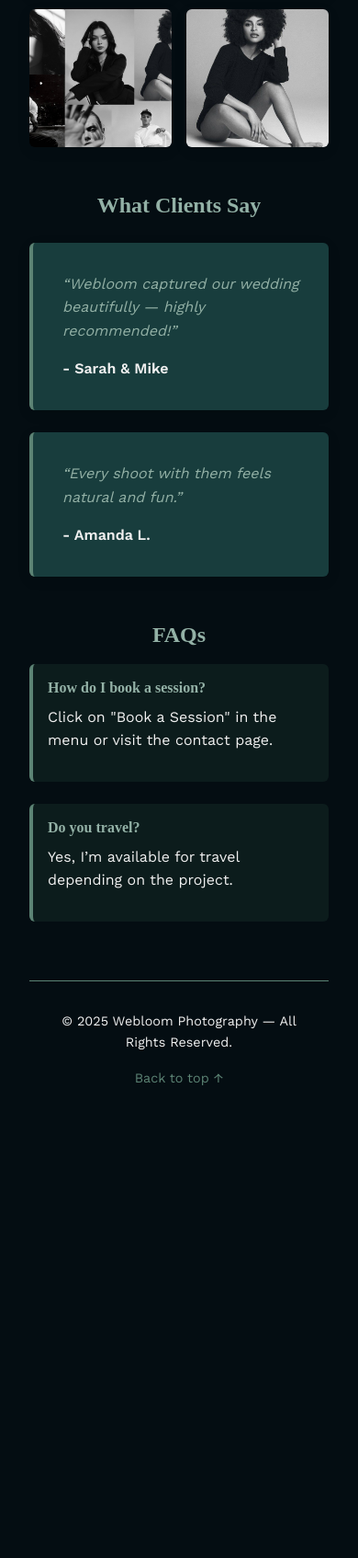
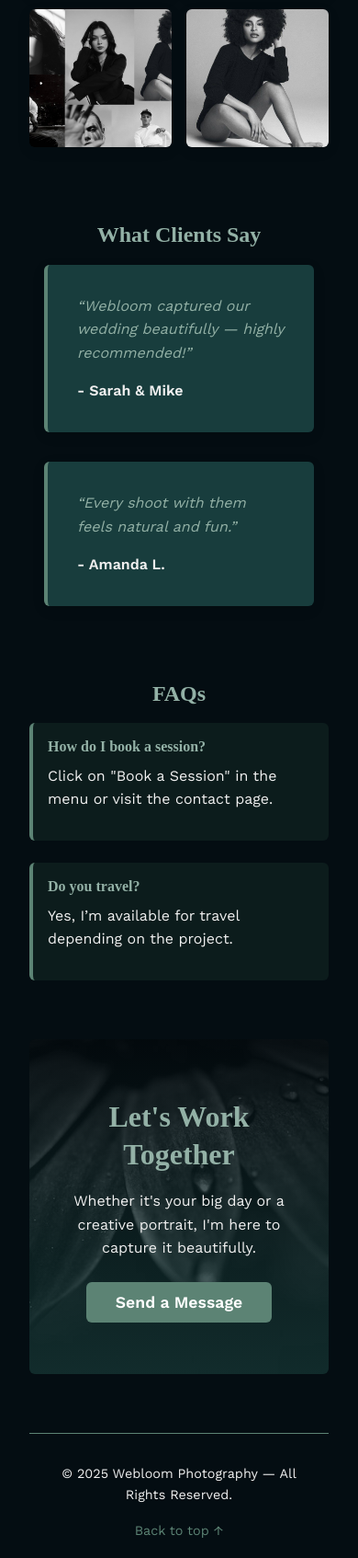
Before and after one commit to Herman-Gathege/photographer-site, a Flask app: page / in a window 390 px wide. Shown: the part 2640-4334 px from the top of the page at 92% size. Before the commit the page ends 3820 px from the top, so only its background shows below. Run offline with Flask 3, Linux system fonts and the light colour scheme; some web fonts are replaced.

Commit message:
worked on styling

```diff
--- a/backend/app/static/css/styles.css
+++ b/backend/app/static/css/styles.css
@@ -25,6 +25,10 @@
   padding: 0;
 }
 
+html, body {
+  overflow-x: hidden;
+}
+
 html {
   scroll-behavior: smooth;
 }
@@ -36,7 +40,13 @@ body {
   line-height: 1.6;
   padding: 2rem;
   scroll-behavior: smooth;
+  cursor: none;
 }
+
+body, a, button, .button {
+  cursor: none !important;
+}
+
 
 /* === TYPOGRAPHY === */
 h1, h2, h3, h4, h5 {
@@ -522,24 +564,46 @@ ul li a:hover {
 
 
 /* === TESTIMONIALS === */
+#testimonials {
+  width: 100%;
+  padding: 2rem 1rem;
+  overflow-x: hidden;
+}
+
+.testimonials-wrapper {
+  display: flex;
+  flex-wrap: wrap;
+  justify-content: center;
+  gap: 2rem;
+  max-width: 100%;
+}
+
 .testimonial {
   background-color: var(--color-panel);
   padding: 2rem;
-  margin-top: 1.5rem;
   border-left: 4px solid var(--color-accent);
   border-radius: var(--radius);
   box-shadow: var(--shadow);
+  flex: 1 1 300px;
+  max-width: 300px;
+  box-sizing: border-box;
+  transition: transform 0.3s ease;
+}
+
+.testimonial:hover {
+  transform: translateY(-4px);
 }
 
 .testimonial p {
   font-style: italic;
   color: var(--color-muted);
+  margin-bottom: 1rem;
 }
 
 .testimonial strong {
   display: block;
-  margin-top: 0.5rem;
   color: var(--color-text);
+  font-weight: bold;
 }
 
 /* === FAQ SECTION === */
@@ -579,11 +643,87 @@ ul li a:hover {
   color: var(--color-muted);
 }
 
+/* === CONTACT SECTION === */
+.contact-section {
+  position: relative;
+  background:
+    linear-gradient(rgba(4, 13, 18, 0.7), rgba(24, 61, 61, 0.7)),
+    url('/static/images/hero5.jpeg') center center / cover no-repeat;
+  padding: 6rem 2rem;
+  text-align: center;
+  color: var(--color-text);
+  background-attachment: fixed;
+  border-radius: var(--radius);
+  margin-top: 4rem;
+}
+
+.contact-overlay {
+  max-width: 700px;
+  margin: 0 auto;
+}
+
+.contact-section h2 {
+  font-size: 2.5rem;
+  color: var(--color-muted);
+  margin-bottom: 1rem;
+  font-family: var(--font-heading);
+}
+
+.contact-section p {
+  font-size: 1.1rem;
+  margin-bottom: 2rem;
+  color: var(--color-text);
+}
+
+.contact-section .button {
+  font-size: 1.1rem;
+  padding: 0.75rem 2rem;
+}
+
+/* === CUSTOM CURSOR === */
+#custom-cursor {
+  position: fixed;
+  top: 0;
+  left: 0;
+  width: 20px;
+  height: 20px;
+  background-color: rgba(93, 131, 116, 0.7);
+  border-radius: 50%;
+  pointer-events: none;
+  z-index: 9999;
+  transform: translate(-50%, -50%);
+  transition: width 0.2s ease, height 0.2s ease, background-color 0.2s ease;
+  mix-blend-mode: difference;
+}
+
+
+body:hover #custom-cursor {
+  background-color: rgba(255, 255, 255, 0.8);
+}
+
+
+
+
+
 
 
 
 /* === RESPONSIVE === */
 @media (max-width: 768px) {
+
+  .contact-section {
+    background-attachment: scroll;
+    padding: 4rem 1.5rem;
+  }
+
+  .contact-section h2 {
+    font-size: 2rem;
+  }
+
+  .contact-section p {
+    font-size: 1rem;
+  }
+
   .page-wrapper, .container {
     padding: 1rem;
   }
@@ -701,6 +842,16 @@ ul li a:hover {
       transform: translateY(0);
     }
   }
+
+  .testimonials-wrapper {
+    flex-direction: column;
+    align-items: center;
+  }
+
+  .testimonial {
+    max-width: 100%;
+    max-height: fit-content;
+  }
 }
 
 @media (max-width: 600px) {
--- a/backend/app/static/js/main.js
+++ b/backend/app/static/js/main.js
@@ -83,3 +83,48 @@ document.addEventListener("DOMContentLoaded", function () {
     });
   }
 });
+
+
+// Custom cursor
+document.addEventListener("DOMContentLoaded", () => {
+  const cursor = document.getElementById("custom-cursor");
+
+  let mouseX = 0;
+  let mouseY = 0;
+  let currentX = 0;
+  let currentY = 0;
+  const speed = 0.4;
+
+  document.addEventListener("mousemove", (e) => {
+    mouseX = e.clientX;
+    mouseY = e.clientY;
+  });
+
+  function animate() {
+    currentX += (mouseX - currentX) * speed;
+    currentY += (mouseY - currentY) * speed;
+
+    // 👇 Apply clean left/top and single transform
+    cursor.style.left = `${currentX}px`;
+    cursor.style.top = `${currentY}px`;
+    cursor.style.transform = `translate(-50%, -50%)`;
+
+    requestAnimationFrame(animate);
+  }
+
+  animate();
+
+  // Hover effect
+  const interactive = document.querySelectorAll("a, button, .button");
+
+  interactive.forEach((el) => {
+    el.addEventListener("mouseenter", () => {
+      cursor.style.width = "40px";
+      cursor.style.height = "40px";
+    });
+    el.addEventListener("mouseleave", () => {
+      cursor.style.width = "20px";
+      cursor.style.height = "20px";
+    });
+  });
+});
--- a/backend/app/templates/blog.html
+++ b/backend/app/templates/blog.html
@@ -17,7 +17,7 @@
 
 
   <header class="navbar">
-    <div class="logo">Webloom</div>
+    <a href="{{ url_for('main.home') }}" class="logo">Webloom</a>
 
     <!-- Hamburger Icon -->
     <button class="hamburger" id="hamburgerBtn">&#9776;</button>
@@ -48,6 +48,8 @@
     <p><a href="#blog">Back to top ↑</a></p>
   </footer>
 
+  <div id="custom-cursor"></div>
+
   <script src="{{ url_for('static', filename='js/main.js') }}"></script>
 </body>
 
--- a/backend/app/templates/contact.html
+++ b/backend/app/templates/contact.html
@@ -18,7 +18,7 @@
 
   <!-- ✅ Navbar Reuse -->
   <header class="navbar">
-    <div class="logo">Webloom</div>
+    <a href="{{ url_for('main.home') }}" class="logo">Webloom</a>
 
     <!-- Hamburger Icon -->
     <button class="hamburger" id="hamburgerBtn">&#9776;</button>
@@ -89,6 +89,9 @@
     <p>&copy; {{ now.year }} Webloom Photography — All Rights Reserved.</p>
     <p><a href="#booking">Back to top ↑</a></p>
   </footer>
+
+    <div id="custom-cursor"></div>
+
   <script src="{{ url_for('static', filename='js/main.js') }}"></script>
 
 </body>
--- a/backend/app/templates/gallery.html
+++ b/backend/app/templates/gallery.html
@@ -16,7 +16,7 @@
 <body>
 
   <header class="navbar">
-    <div class="logo">Webloom</div>
+    <a href="{{ url_for('main.home') }}" class="logo">Webloom</a>
 
     <!-- Hamburger Icon -->
     <button class="hamburger" id="hamburgerBtn">&#9776;</button>
@@ -82,6 +82,8 @@
     <p><a href="#gallery">Back to top ↑</a></p>
   </footer>
 
+    <div id="custom-cursor"></div>
+
   <script src="{{ url_for('static', filename='js/main.js') }}"></script>
 </body>
 
--- a/backend/app/templates/index.html
+++ b/backend/app/templates/index.html
@@ -21,7 +21,8 @@
   <!-- ✅ Navbar -->
 
   <header class="navbar">
-    <div class="logo">Webloom</div>
+    <a href="{{ url_for('main.home') }}" class="logo">Webloom</a>
+
 
     <!-- Hamburger Icon -->
     <button class="hamburger" id="hamburgerBtn">&#9776;</button>
@@ -124,10 +125,10 @@
 
 
 
-
   <!-- ✅ Testimonials -->
   <section id="testimonials" class="section">
     <h2 class="centered">What Clients Say</h2>
+    <div class="testimonials-wrapper">
       <div class="testimonial">
         <p>“Webloom captured our wedding beautifully — highly recommended!”</p>
         <strong>- Sarah & Mike</strong>
@@ -136,7 +137,9 @@
         <p>“Every shoot with them feels natural and fun.”</p>
         <strong>- Amanda L.</strong>
       </div>
+    </div>
   </section>
+
 
   <!-- ✅ FAQs -->
   <section id="faqs" class="section">
@@ -151,6 +154,16 @@
     </div>
   </section>
 
+  <!-- ✅ Contact Section -->
+  <section id="contact" class="contact-section">
+    <div class="contact-overlay">
+      <h2>Let's Work Together</h2>
+      <p>Whether it's your big day or a creative portrait, I'm here to capture it beautifully.</p>
+      <a href="{{ url_for('main.contact') }}" class="button">Send a Message</a>
+    </div>
+  </section>
+
+
   <!-- ✅ Footer -->
   <footer class="footer centered">
     <p>&copy; {{ now.year }} Webloom Photography — All Rights Reserved.</p>
@@ -159,7 +172,10 @@
     <p><a href="#hero">Back to top ↑</a></p>
   </footer>
 
+  <div id="custom-cursor"></div>
+
   <script src="{{ url_for('static', filename='js/main.js') }}"></script>
+
 </body>
 
 </html>
```
Also changed, not shown: other parts of backend/app/static/css/styles.css (+42 -7 lines). Lines whose indentation alone changed are shown as unchanged.
